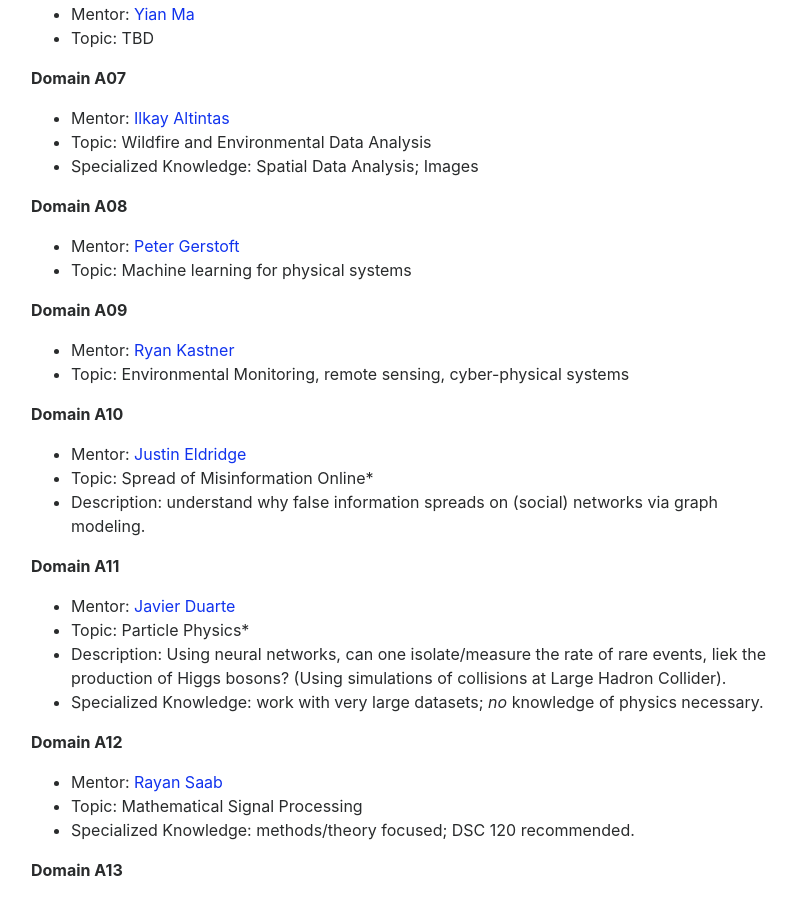
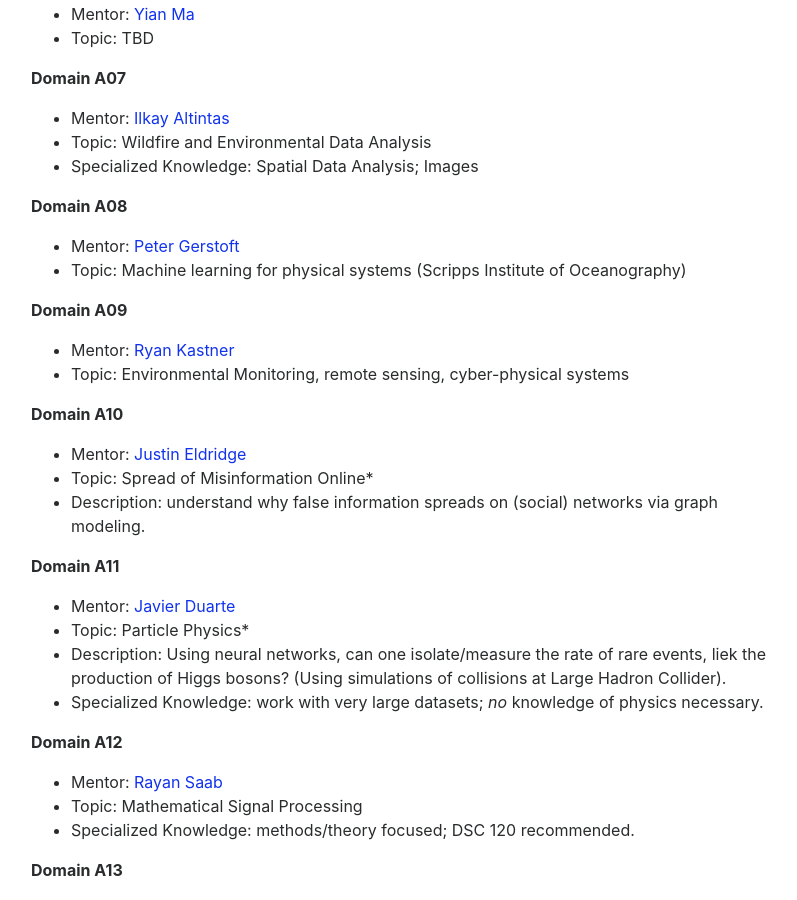
Before and after one commit to DSC-Capstone/dsc-capstone.github.io, a Jekyll site: the page built from student/faq.md, in a window 1280 px wide and 900 px high, scrolled down 2169 px. Shown: the whole window, without its empty margins (234-1031 px from the left). Built offline with Jekyll 4.4.1, drawn with Linux system fonts in a browser that asks for light colours; nearby versions of some CDN libraries.

Commit message:
add webpags to faq

```diff
--- a/student/faq.md
+++ b/student/faq.md
@@ -120,7 +120,7 @@ offerring may differ from the previous!
 **Domain A08**
 
 * Mentor: [Peter Gerstoft](http://noiselab.ucsd.edu/Gerstoft.html)
-* Topic: Machine learning for physical systems
+* Topic: Machine learning for physical systems (Scripps Institute of Oceanography)
 
 **Domain A09**
 
```
